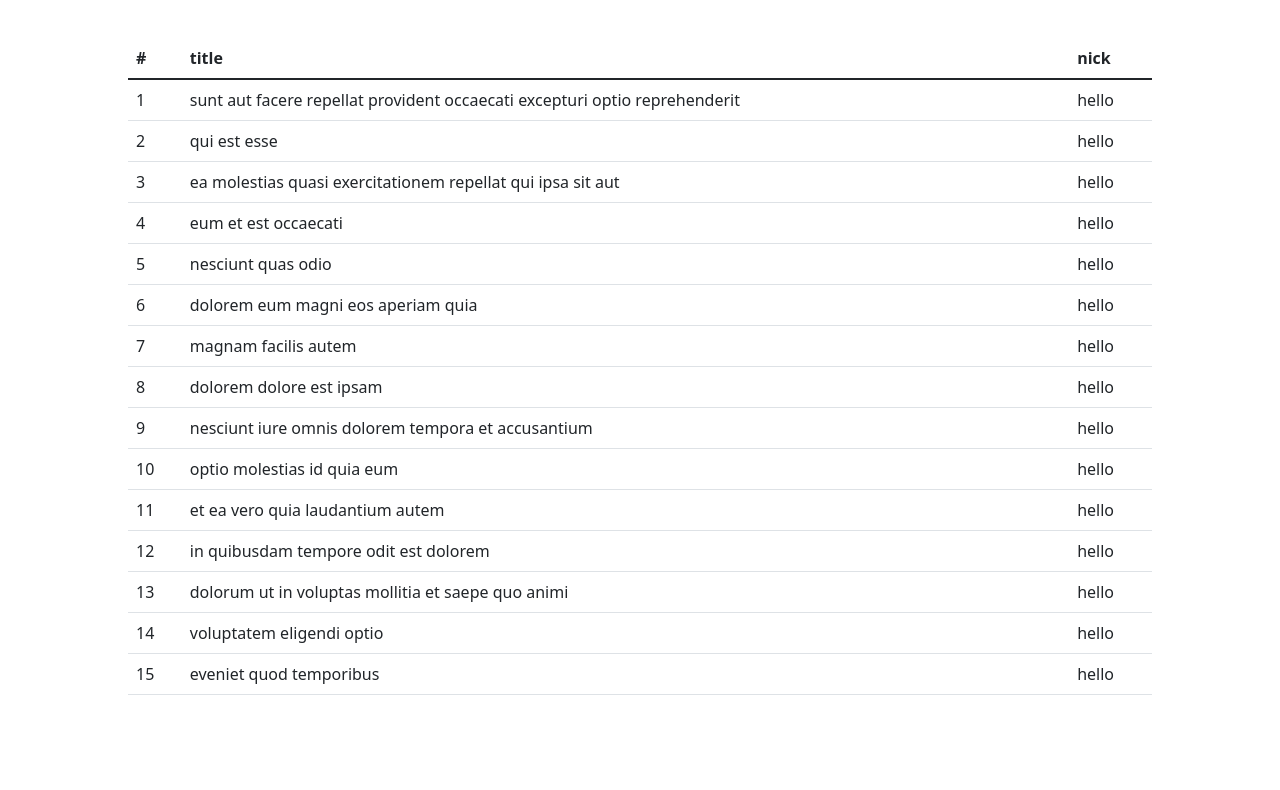
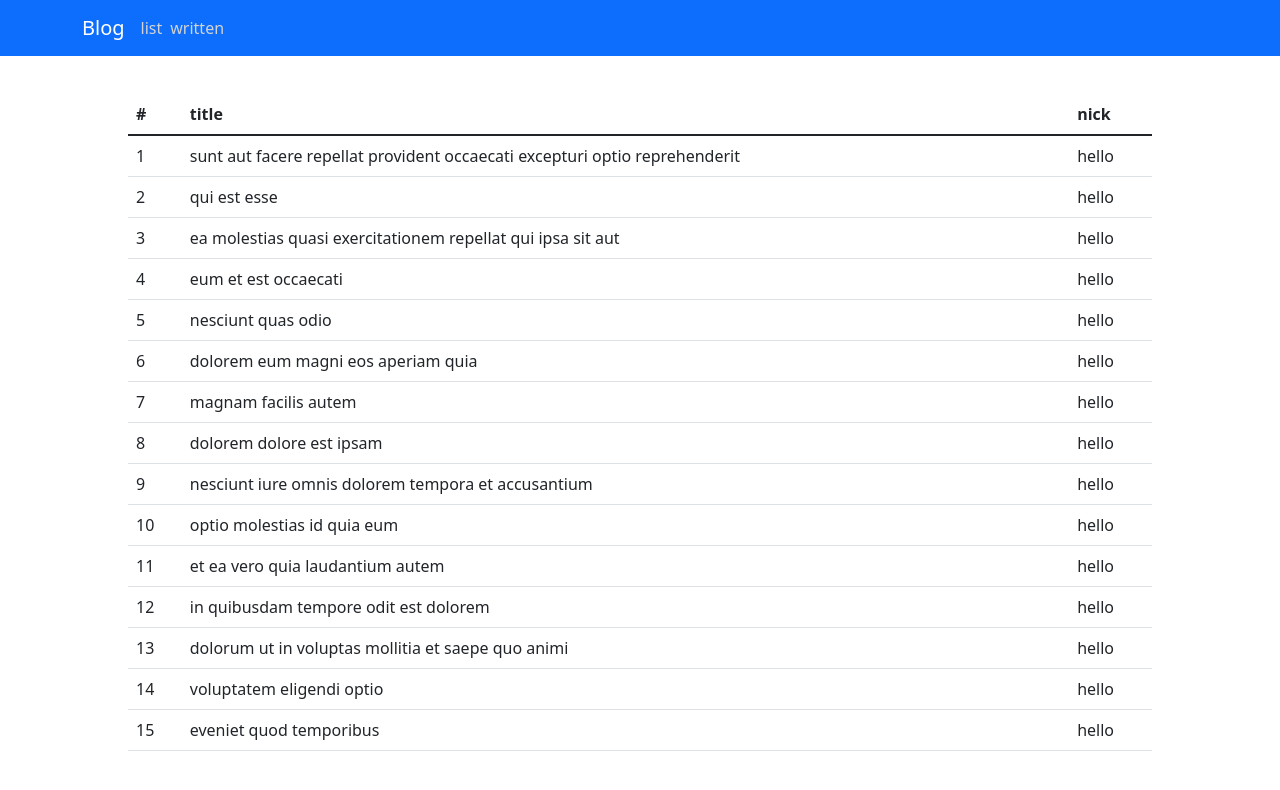
Before and after one commit to phw-plain/React-Blog, a React (Create React App) app: page /list in a window 1280 px wide. Shown: the top 790 px of the page. Built offline with nearby package versions, Linux system fonts and the light colour scheme.

Commit message:
Bootstrap을 이용한 Navigation 추가

```diff
--- a/package.json
+++ b/package.json
@@ -6,7 +6,9 @@
     "@testing-library/jest-dom": "^5.16.4",
     "@testing-library/react": "^13.3.0",
     "@testing-library/user-event": "^13.5.0",
+    "bootstrap": "^5.2.0",
     "react": "^18.2.0",
+    "react-bootstrap": "^2.4.0",
     "react-dom": "^18.2.0",
     "react-router-dom": "^6.3.0",
     "react-scripts": "^5.0.1",
--- a/src/App.css
+++ b/src/App.css
@@ -69,3 +69,15 @@
   display: flex;
   justify-content: space-between;
 }
+
+/* Navigarion */
+.gray{
+  color: lightgray;
+  margin-right: 1vh;
+}
+.gray:hover {
+  color: gray;
+}
+a{
+  text-decoration: none !important;
+}
--- a/src/App.js
+++ b/src/App.js
@@ -3,6 +3,7 @@ import { BrowserRouter as Router, Route, Routes } from 'react-router-dom';
 
 import List from './components/List'
 import ListDetail from './components/ListDetail'
+import Navigation from './components/Navigation'
 
 import './App.css';
 
@@ -10,6 +11,7 @@ function App() {
   return (
     <div className="App">
       <Router>
+        <Navigation />
         <Routes>
             <Route path='/list' element={<List />}></Route>
             <Route path='/list/:id' element={<ListDetail />}></Route>
--- /dev/null
+++ b/src/components/Navigation.js
@@ -0,0 +1,21 @@
+import React from 'react';
+import { Link } from 'react-router-dom';
+import { Container, Navbar, Nav } from 'react-bootstrap';
+
+const Navigation = () => {
+    return (
+        <div>
+            <Navbar bg="primary" variant="dark">
+                <Container>
+                    <Navbar.Brand href="/">Blog</Navbar.Brand>
+                    <Nav className="me-auto">
+                        <Link to="/list" className="gray">list</Link>
+                        <Link to="/written" className="gray">written</Link>
+                    </Nav>
+                </Container>
+            </Navbar>
+        </div>
+    )
+}
+
+export default Navigation;
```
Also changed, not shown: 1 other file (tests, documents, lock files or other folders).
